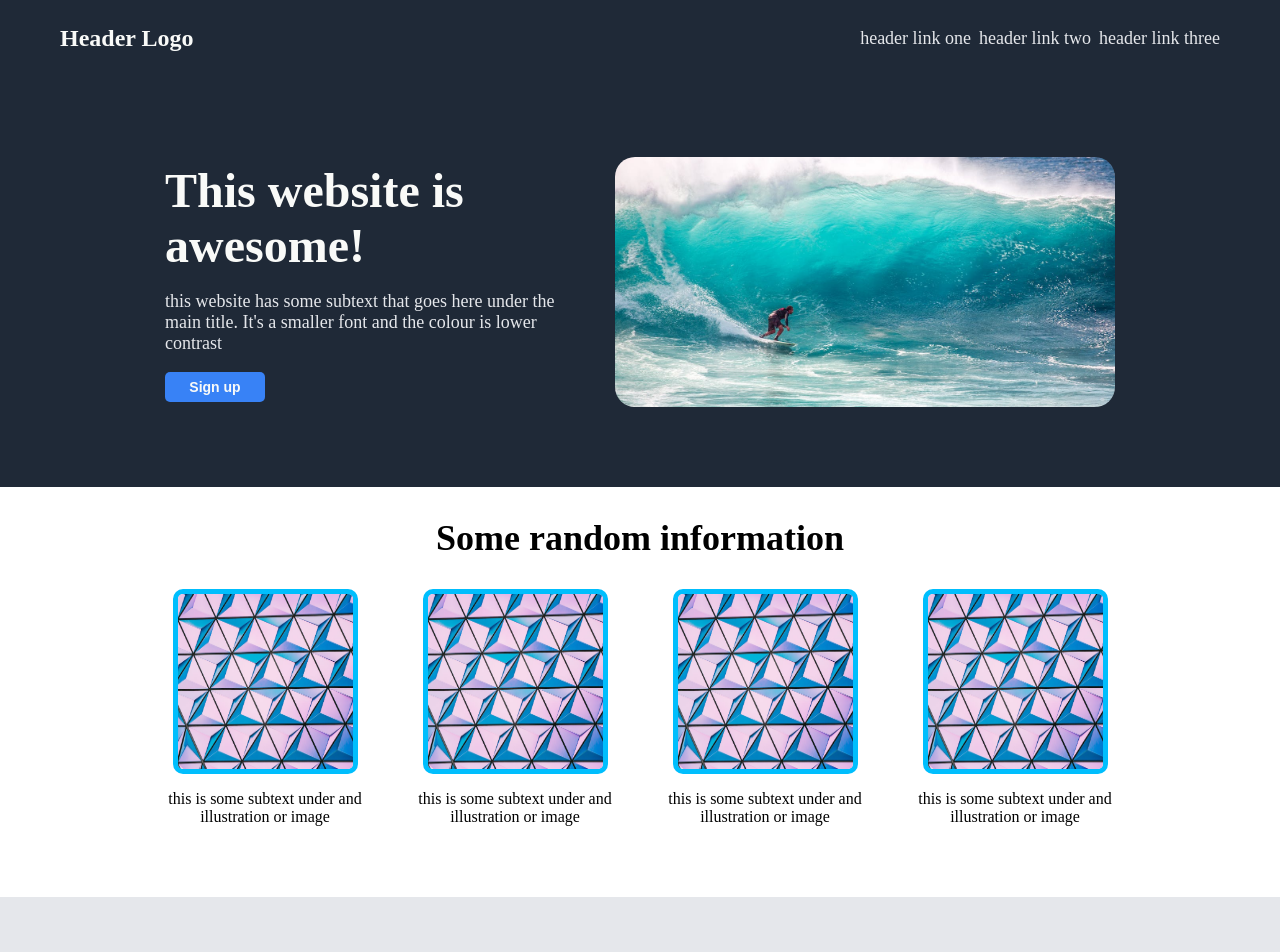
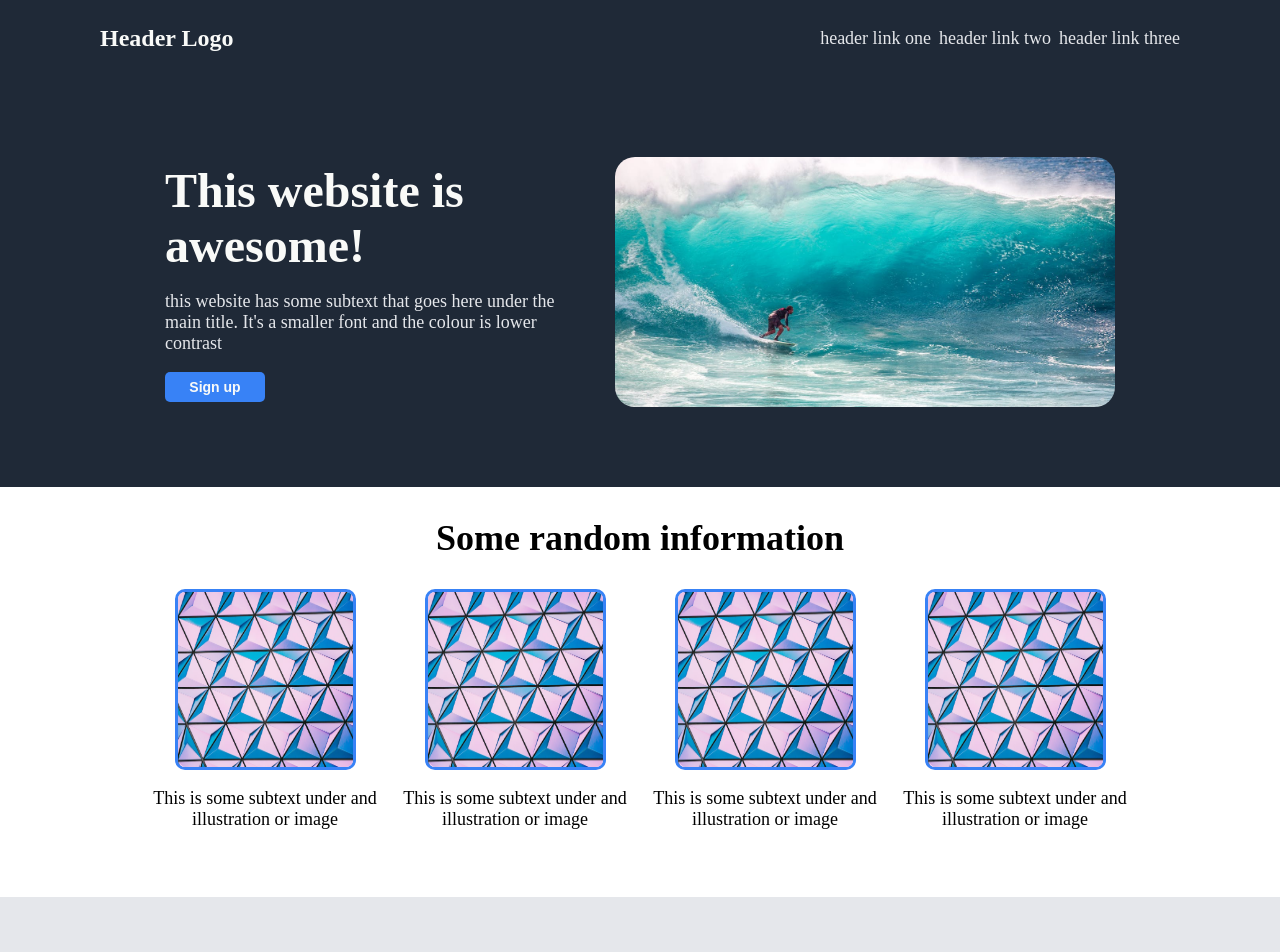
Before and after one commit to RJurasek/landing-page, a plain HTML site: page index.html in a window 1280 px wide. Shown: the top 952 px of the page. Drawn offline with Linux system fonts and the light colour scheme.

Commit message:
touched up header + content-two section

```diff
--- a/index.html
+++ b/index.html
@@ -31,19 +31,19 @@
             <div class="images">
                 <div class="img">
                     <img class="geo" src="./images/geo.jpeg" alt="blue geometric shapes">
-                    <p class="text">this is some subtext under and illustration or image</p>
+                    <p class="text">This is some subtext under and illustration or image</p>
                 </div>
                 <div class="img">
                     <img class="geo" src="./images/geo.jpeg" alt="blue geometric shapes">
-                    <p class="text">this is some subtext under and illustration or image</p>
+                    <p class="text">This is some subtext under and illustration or image</p>
                 </div>
                 <div class="img">
                     <img class="geo" src="./images/geo.jpeg" alt="blue geometric shapes">
-                    <p class="text">this is some subtext under and illustration or image</p>
+                    <p class="text">This is some subtext under and illustration or image</p>
                 </div>
                 <div class="img">
                     <img class="geo" src="./images/geo.jpeg" alt="blue geometric shapes">
-                    <p class="text">this is some subtext under and illustration or image</p>
+                    <p class="text">This is some subtext under and illustration or image</p>
                 </div>
             </div>
         </div>
--- a/style.css
+++ b/style.css
@@ -32,7 +32,7 @@ footer {
     font-size: 24px;
     color: #F9FAF8;
     font-weight: bold;
-    margin: 0;
+    margin: 0 40px;
 }
 
 .link-container {
@@ -40,6 +40,7 @@ footer {
     gap: 8px;
     font-size: 18px;
     color: #E5E7EB;
+    margin: 0 40px;
 }
 
 .content-one {
@@ -105,7 +106,7 @@ img.geo {
     width: 175px;
     height: 175px;
     border-radius: 10px;
-    border: 5px solid rgb(0, 190, 253);
+    border: 3px solid #3882F6;
 }
 
 .img {
@@ -118,6 +119,7 @@ img.geo {
 
 .text {
     text-align: center;
+    font-size: 18px;
 }
 
 .content-three {
```
